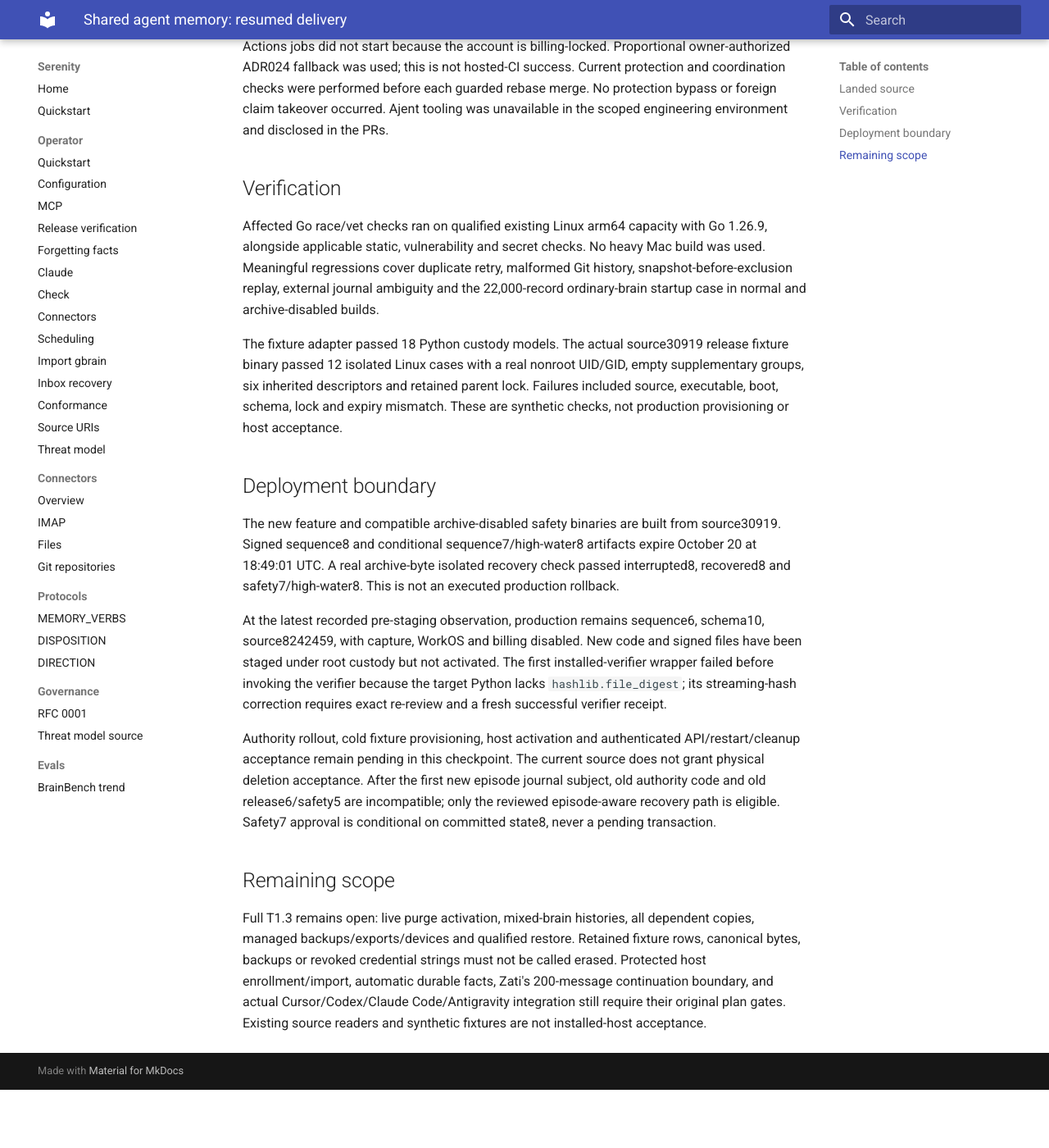
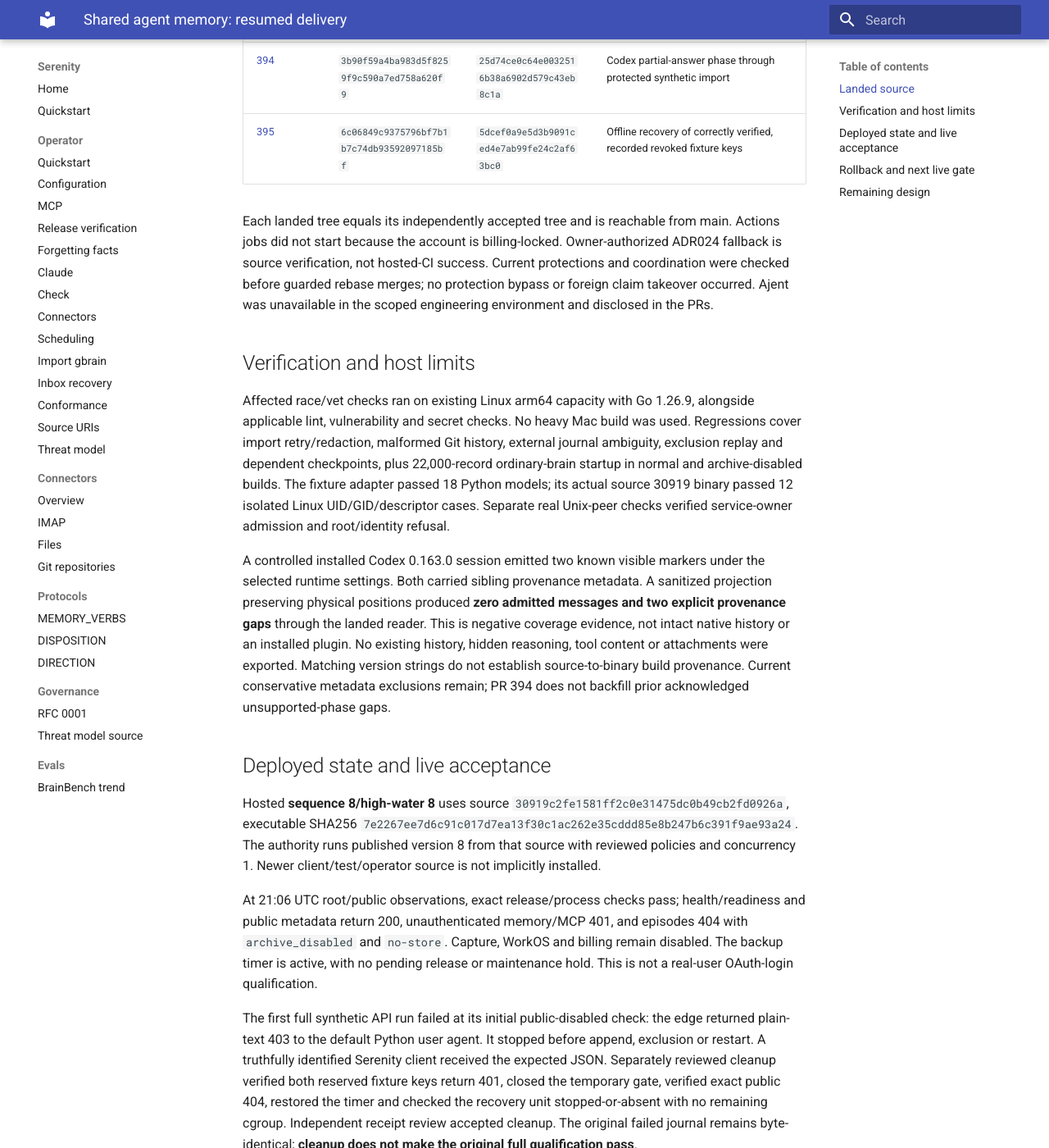
Before and after one commit to sirerun/serenity, an MkDocs documentation site: the page built from docs/launch/shared-agent-memory-resume-2026-10-16.md, in a window 1280 px wide and 1400 px high, scrolled down 794 px. Shown: the whole window at 82% size. Built offline with MkDocs 1.6.1 and Material for MkDocs 9.7.7, drawn with Linux system fonts in a browser that asks for light colours; before the commit the page ends 2123 px from its top, so only the background shows below that; some of the changed text lies outside the part shown.

Commit message:
Record released memory increments and failed qualification cleanup

```diff
--- a/docs/launch/shared-agent-memory-resume-2026-10-16.md
+++ b/docs/launch/shared-agent-memory-resume-2026-10-16.md
@@ -1,68 +1,112 @@
 # Shared agent memory: resumed delivery
 
-This receipt covers the resumed October 16 implementation attempt. It does not
-claim completion of RFC 0002/0003, physical erasure, managed restore or native-host
-capture. Real capture remains disabled.
+This records independently landed increments and a default-off hosted release.
+RFC 0002/0003 are **not complete**. Physical erasure, managed production restore,
+real capture and cross-host continuity remain unqualified.
 
 ## Landed source
 
 | PR | Independently accepted revision | Landed revision | Delivered boundary |
 | --- | --- | --- | --- |
-| [389](https://github.com/sirerun/serenity/pull/389) | `df959ef2299c6ee89a38162bf2d8119be0ea9f21` | `b680354243d70f0d088e1fe7dced95b846174a01` | Atomic encrypted import records, cursor and content-free gaps; duplicate retry preserves state |
-| [390](https://github.com/sirerun/serenity/pull/390) | `c4baa80ae95612f5d7af07b74e945dee04a07227` | `77196ba3f7098985496439ad3b4d3d87d3dce1c7` | Inactive episode-only Git rewrite candidate; malformed or mixed histories refuse |
-| [391](https://github.com/sirerun/serenity/pull/391) | `5d0c9d1cbcd36f3fdb8f4b57313ae147d90f28e6` | `5a5dc91f6065acadc08e9a2fc99832d3470159b9` | Independently durable conversation-exclusion intent and startup replay; bounded private synthetic gate and credential revocation |
-| [392](https://github.com/sirerun/serenity/pull/392) | `95fa53b5bb81869b862d537ec13abf3cb4d9fbb9` | `30919c2fe1581ff2c0e31475dc0b49cb2fd0926a` | Separate guarded offline synthetic fixture operator; existing provisioning, no email assertion or public authentication bypass |
+| [389](https://github.com/sirerun/serenity/pull/389) | `df959ef2299c6ee89a38162bf2d8119be0ea9f21` | `b680354243d70f0d088e1fe7dced95b846174a01` | Atomic encrypted import records, cursor and content-free gaps |
+| [390](https://github.com/sirerun/serenity/pull/390) | `c4baa80ae95612f5d7af07b74e945dee04a07227` | `77196ba3f7098985496439ad3b4d3d87d3dce1c7` | Inactive episode-only Git erasure candidates; unsafe or mixed histories refuse |
+| [391](https://github.com/sirerun/serenity/pull/391) | `5d0c9d1cbcd36f3fdb8f4b57313ae147d90f28e6` | `5a5dc91f6065acadc08e9a2fc99832d3470159b9` | External episode exclusion intents and startup replay; private synthetic gate and exact-key revocation |
+| [392](https://github.com/sirerun/serenity/pull/392) | `95fa53b5bb81869b862d537ec13abf3cb4d9fbb9` | `30919c2fe1581ff2c0e31475dc0b49cb2fd0926a` | Guarded offline fixture operator and service-UID/descriptor custody |
+| [393](https://github.com/sirerun/serenity/pull/393) | `3b5b22e0ecbf45f4d20d897398b6c2eb2c4ed3b7` | `f6efd727577728161200a93becf8919a76adca30` | Synthetic Git snapshot, external replay and inactive-candidate qualification |
+| [394](https://github.com/sirerun/serenity/pull/394) | `3b90f59a4ba983d5f8259f9c590a7ed758a620f9` | `25d74ce0c64e0032516b38a6902d579c43eb8c1a` | Codex partial-answer phase through protected synthetic import |
+| [395](https://github.com/sirerun/serenity/pull/395) | `6c06849c9375796bf7b1b7c74db93592097185bf` | `5dcef0a9e5d3b9091ced4e7ab99fe24c2af63bc0` | Offline recovery of correctly verified, recorded revoked fixture keys |
 
 Each landed tree equals its independently accepted tree and is reachable from
-main. GitHub Actions jobs did not start because the account is billing-locked.
-Proportional owner-authorized ADR024 fallback was used; this is not hosted-CI
-success. Current protection and coordination checks were performed before each
-guarded rebase merge. No protection bypass or foreign claim takeover occurred.
-Ajent tooling was unavailable in the scoped engineering environment and disclosed
-in the PRs.
+main. Actions jobs did not start because the account is billing-locked.
+Owner-authorized ADR024 fallback is source verification, not hosted-CI success.
+Current protections and coordination were checked before guarded rebase merges;
+no protection bypass or foreign claim takeover occurred. Ajent was unavailable
+in the scoped engineering environment and disclosed in the PRs.
 
-## Verification
+## Verification and host limits
 
-Affected Go race/vet checks ran on qualified existing Linux arm64 capacity with
-Go 1.26.9, alongside applicable static, vulnerability and secret checks. No heavy
-Mac build was used. Meaningful regressions cover duplicate retry, malformed Git
-history, snapshot-before-exclusion replay, external journal ambiguity and the
-22,000-record ordinary-brain startup case in normal and archive-disabled builds.
+Affected race/vet checks ran on existing Linux arm64 capacity with Go 1.26.9,
+alongside applicable lint, vulnerability and secret checks. No heavy Mac build
+was used. Regressions cover import retry/redaction, malformed Git history,
+external journal ambiguity, exclusion replay and dependent checkpoints, plus
+22,000-record ordinary-brain startup in normal and archive-disabled builds.
+The fixture adapter passed 18 Python models; its actual source 30919 binary
+passed 12 isolated Linux UID/GID/descriptor cases. Separate real Unix-peer checks
+verified service-owner admission and root/identity refusal.
 
-The fixture adapter passed 18 Python custody models. The actual source30919
-release fixture binary passed 12 isolated Linux cases with a real nonroot UID/GID,
-empty supplementary groups, six inherited descriptors and retained parent lock.
-Failures included source, executable, boot, schema, lock and expiry mismatch.
-These are synthetic checks, not production provisioning or host acceptance.
+A controlled installed Codex 0.163.0 session emitted two known visible markers
+under the selected runtime settings. Both carried sibling provenance metadata.
+A sanitized projection preserving physical positions produced **zero admitted
+messages and two explicit provenance gaps** through the landed reader. This is
+negative coverage evidence, not intact native history or an installed plugin.
+No existing history, hidden reasoning, tool content or attachments were exported.
+Matching version strings do not establish source-to-binary build provenance.
+Current conservative metadata exclusions remain; PR 394 does not backfill prior
+acknowledged unsupported-phase gaps.
 
-## Deployment boundary
+## Deployed state and live acceptance
 
-The new feature and compatible archive-disabled safety binaries are built from
-source30919. Signed sequence8 and conditional sequence7/high-water8 artifacts
-expire October 20 at 18:49:01 UTC. A real archive-byte isolated recovery check
-passed interrupted8, recovered8 and safety7/high-water8. This is not an executed
-production rollback.
+Hosted **sequence 8/high-water 8** uses source
+`30919c2fe1581ff2c0e31475dc0b49cb2fd0926a`, executable SHA256
+`7e2267ee7d6c91c017d7ea13f30c1ac262e35cddd85e8b247b6c391f9ae93a24`.
+The authority runs published version 8 from that source with reviewed policies
+and concurrency 1. Newer client/test/operator source is not implicitly installed.
 
-At the latest recorded pre-staging observation, production remains sequence6,
-schema10, source8242459, with capture, WorkOS and billing disabled. New code and
-signed files have been staged under root custody but not activated. The first
-installed-verifier wrapper failed before invoking the verifier because the target
-Python lacks `hashlib.file_digest`; its streaming-hash correction requires exact
-re-review and a fresh successful verifier receipt.
+At 21:06 UTC root/public observations, exact release/process checks pass;
+health/readiness and public metadata return 200, unauthenticated memory/MCP 401,
+and episodes 404 with `archive_disabled` and `no-store`. Capture, WorkOS and
+billing remain disabled. The backup timer is active, with no pending release or
+maintenance hold. This is not a real-user OAuth-login qualification.
 
-Authority rollout, cold fixture provisioning, host activation and authenticated
-API/restart/cleanup acceptance remain pending in this checkpoint. The current
-source does not grant physical deletion acceptance. After the first new episode
-journal subject, old authority code and old release6/safety5 are incompatible;
-only the reviewed episode-aware recovery path is eligible. Safety7 approval is
-conditional on committed state8, never a pending transaction.
+The first full synthetic API run failed at its initial public-disabled check:
+the edge returned plain-text 403 to the default Python user agent. It stopped
+before append, exclusion or restart. A truthfully identified Serenity client
+received the expected JSON. Separately reviewed cleanup verified both reserved
+fixture keys return 401, closed the temporary gate, verified exact public 404,
+restored the timer and checked the recovery unit stopped-or-absent with no
+remaining cgroup. Independent receipt review accepted cleanup. The original
+failed journal remains byte-identical; **cleanup does not make the original
+full qualification pass**.
 
-## Remaining scope
+Two reserved synthetic accounts/brains and their data remain. Revoked key strings
+remain in a private 0600 manifest outside backed-up canonical data; they were not
+transferred or exposed and are not described as erased. No real-user credentials,
+email assertion, paid infrastructure or destructive customer migration was used.
 
-Full T1.3 remains open: live purge activation, mixed-brain histories, all dependent
-copies, managed backups/exports/devices and qualified restore. Retained fixture
-rows, canonical bytes, backups or revoked credential strings must not be called
-erased. Protected host enrollment/import, automatic durable facts, Zati's
-200-message continuation boundary, and actual Cursor/Codex/Claude Code/Antigravity
-integration still require their original plan gates. Existing source readers and
-synthetic fixtures are not installed-host acceptance.
+A subsequent provider refresh confirmed published 8 configuration, code, full
+policies and routes unchanged and concurrency 1. Strict comparison identified only
+an opaque revision-ID change on the unpublished latest version; this is recorded
+without attributing a cause or treating it as a code/configuration change.
+
+## Rollback and next live gate
+
+Compatible archive-disabled safety **sequence 7/high-water 8**, source 30919, has
+executable SHA256
+`8f181c0091ca02a983b5187fb4163309cd5f7e34aa76dad4c03bd80e6ee73e81`.
+The installed verifier accepted it against **actual committed state 8**. Signed
+approvals expire **2026-10-20 at 18:49:01 UTC**. An isolated actual-archive check
+exercised interrupted 8, recovered 8 and safety 7/high-water 8; production rollback
+was not executed. Pending transactions recover forward before safety fallback.
+Old release 6/safety 5 and old authority code are incompatible after a new episode
+journal subject and are not an assumed rollback path.
+
+Full live append/read/attachment/retry/isolation/checkpoint/exclusion/restart
+qualification remains pending; its keys are revoked. A new attempt needs reviewed
+current-state cold reissue, explicit compatibility with the existing source-bound
+fixture manifest, and exact historical/current credential inventory. PR 395 is
+not an installed tool update or permission to retag that manifest. A new packet
+must retain TLS, no redirect/proxy, exact pins, bounded cleanup and 401/404 checks.
+Quota exhaustion, physical erasure and managed restore remain separate gates.
+
+## Remaining design
+
+T1.3 still needs complete admitted-fence binding to activation, mixed-brain and
+derivative handling, controlled canonical/history-copy purge, and managed
+backup/export/device custody with honest residual-copy reporting. The inactive
+builder cannot authenticate its supplied fences or erase the source.
+
+Automatic protected host import/capture, standing-policy durable facts, Zati's
+200-message continuation boundary and installed Cursor/Codex/Claude Code/Google
+Antigravity adapters remain open. Queue, decoder and synthetic fixtures do not
+establish those end-to-end outcomes. Hidden reasoning and native vendor state
+are not recoverable promises.
```
